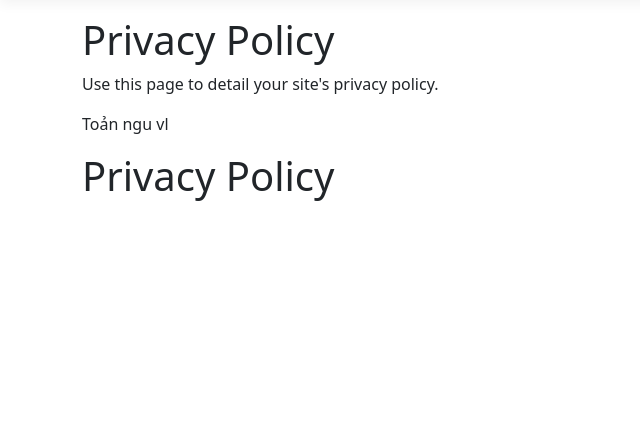
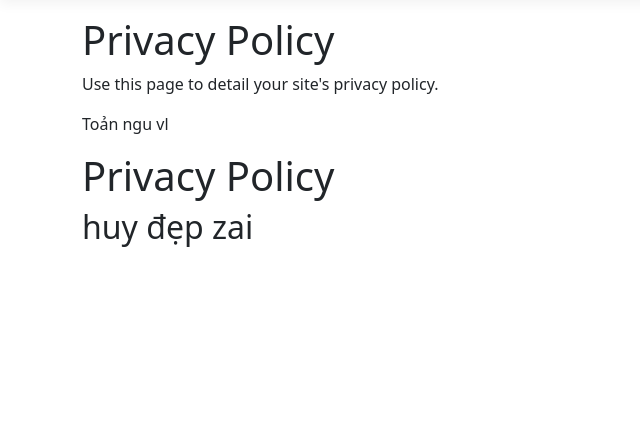
Before and after one commit to boomhuyxt/manage365, an ASP.NET Core app: page /Home/Privacy in a window 1280 px wide. Shown: the part 57-503 px from the top of the page, without its empty margins (0-640 px from the left). Run offline with ASP.NET Core 8, Linux system fonts and the light colour scheme; style sheets or scripts are compiled from the project's sources.

Commit message:
test pull aotu

```diff
--- a/Views/Home/Privacy.cshtml
+++ b/Views/Home/Privacy.cshtml
@@ -6,3 +6,4 @@
 <p>Use this page to detail your site's privacy policy.</p>
 <p>Toản ngu vl</p>
 <h1>Privacy Policy</h1>
+<h2>huy đẹp zai</h2>
```
